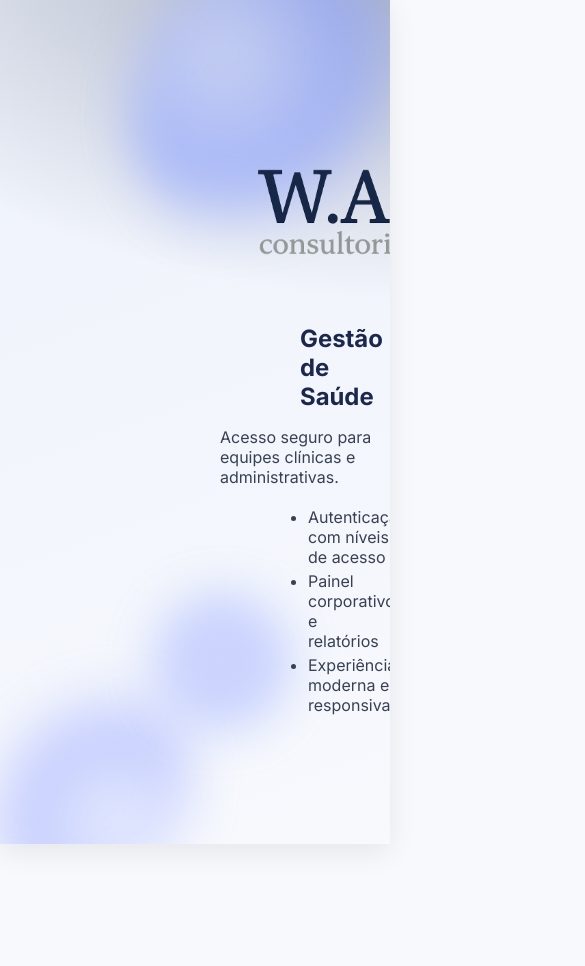
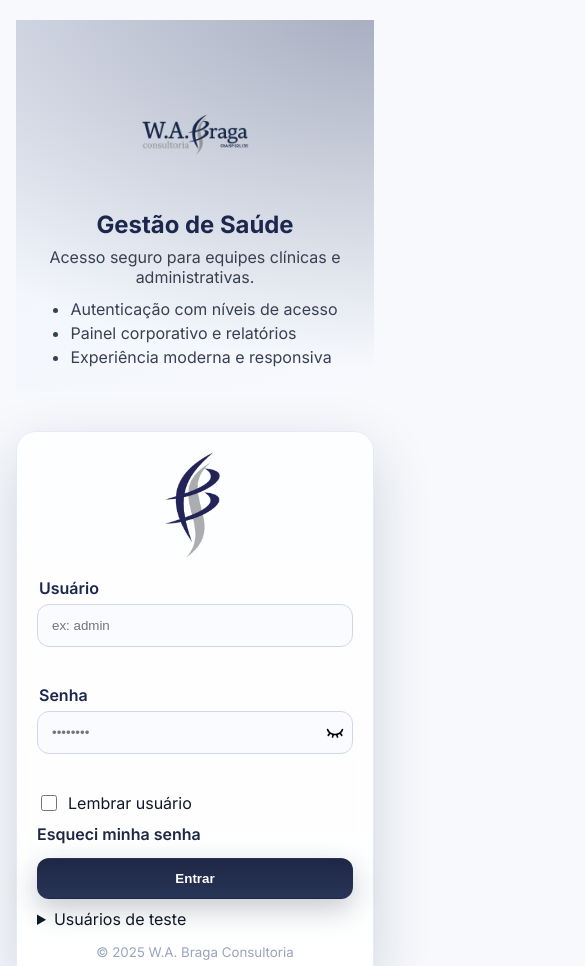
Before and after one commit to LaborWaze/BETA-SISTEMA-BRAGA, a plain HTML site: page index.html in a window 390 px wide. Shown: the top 966 px of the page, 585 px wide, since content can reach past the window. Before the commit the page ends 844 px from the top, so only its background shows below. Drawn offline with Linux system fonts and the light colour scheme.

Commit message:
Update styles.css

```diff
--- a/styles.css
+++ b/styles.css
@@ -543,3 +543,68 @@ body{
   box-shadow: var(--ring);
   border-radius: 8px;
 }
+
+/* ===========================
+   MOBILE FIRST (até 980px)
+   =========================== */
+@media (max-width: 980px){
+  /* layout */
+  .shell{ padding: 20px 16px 32px; }
+  .shell--split{ grid-template-columns: 1fr; }
+
+  /* hero deixa de ser “full fixo” e vira um cabeçalho fluido */
+  .hero{
+    position: relative;      /* sai do fixed */
+    inset: auto;
+    min-height: auto;
+    padding: 56px 20px 12px; /* respiro superior */
+    box-shadow: none;
+  }
+  .hero__content{
+    max-width: none;
+    margin: 0 auto;
+    text-align: center;
+  }
+  .hero__logo{
+    height: 140px;
+    margin: 8px auto 12px;
+  }
+  .hero__title,
+  .hero__subtitle,
+  .hero__bullets,
+  .hero__title_forgot,
+  .hero__subtitle_forgot,
+  .hero__bullets_forgot{
+    margin: 0 auto 8px;      /* zera os margin-left enormes */
+  }
+  .hero__bullets,
+  .hero__bullets_forgot{
+    display: inline-block;   /* mantém bullets alinhadas */
+    text-align: left;
+    padding-left: 18px;
+  }
+  .shape{ display:none }     /* some com as “bolhas” no mobile */
+
+  /* cards viram blocos centrados e 100% da largura disponível */
+  .login-card,
+  .login-card-forgot{
+    position: static;        /* sai do absolute */
+    width: 100%;
+    max-width: 560px;
+    margin: 16px auto 32px;  /* centraliza */
+  }
+
+  /* fileiras apertadas empilham melhor */
+  .row-between{
+    flex-direction: column;
+    align-items: stretch;
+    gap: 10px;
+  }
+  .row-between .checkbox{ align-self: flex-start; }
+}
+
+/* telefones bem estreitos */
+@media (max-width: 420px){
+  .hero__logo{ height: 110px; }
+  .btn, .btn-primary, .btn-ghost{ padding: 12px 14px; }
+}
```
